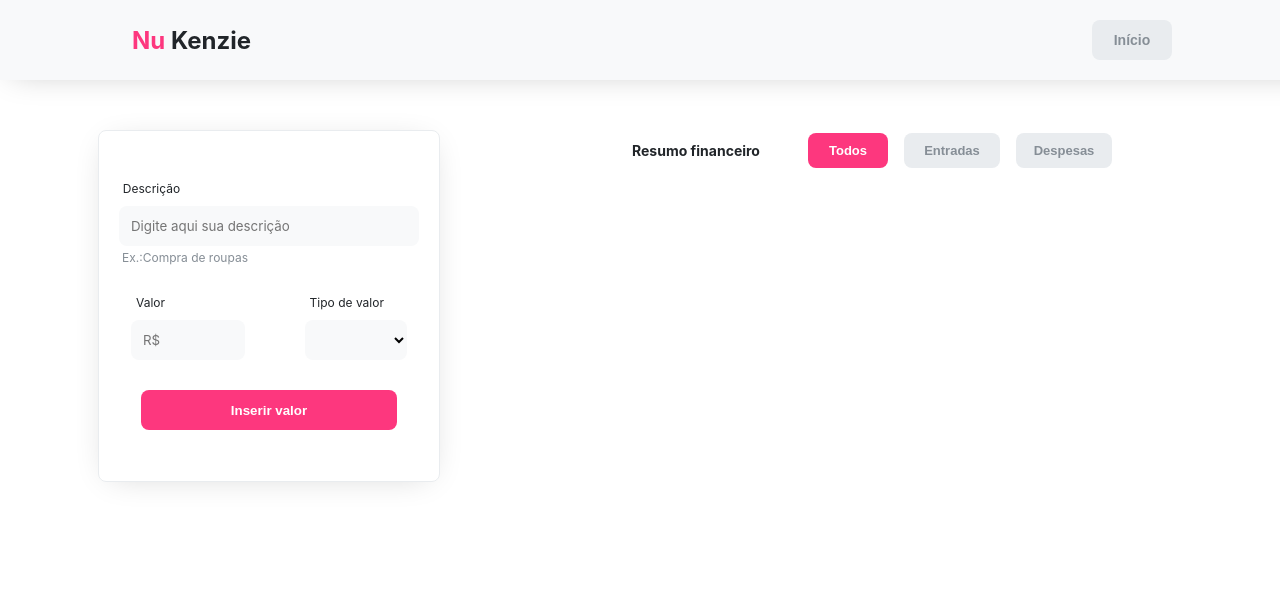
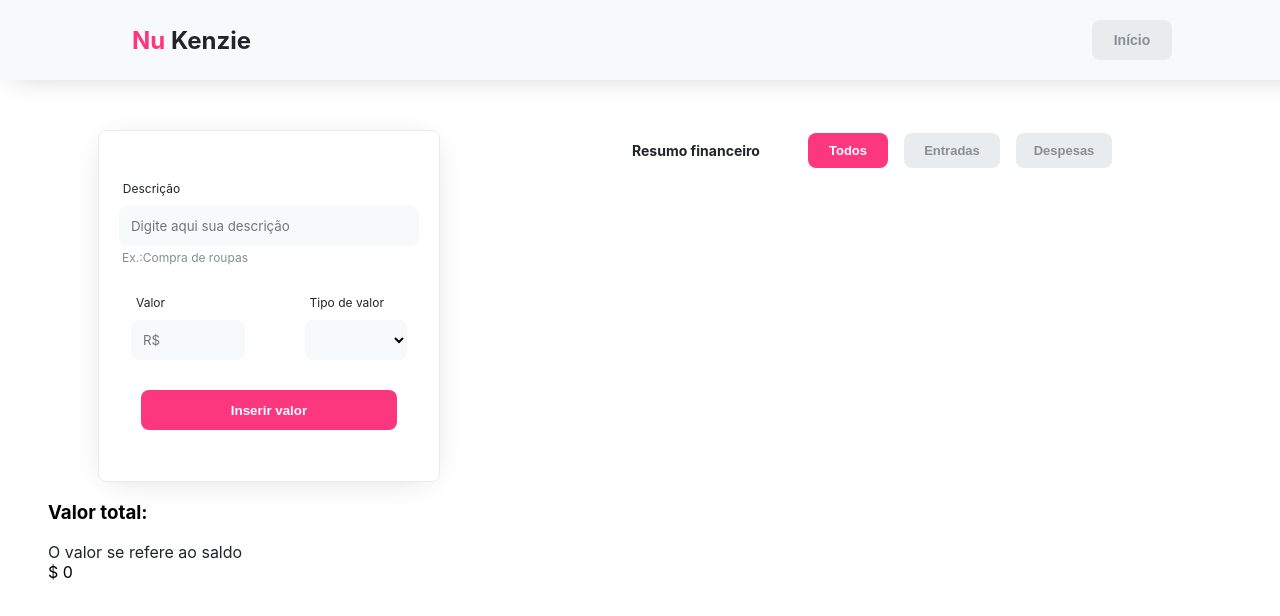
Before and after one commit to Kenzie-Academy-Brasil-Developers/react-entrega-s1-nu-kenzie-claudiamld, a React (Create React App) app: page / in a window 1280 px wide. Shown: the top 616 px of the page. Built offline with nearby package versions, Linux system fonts and the light colour scheme.

Commit message:
TotalMoney component created

```diff
--- a/src/App.js
+++ b/src/App.js
@@ -1,26 +1,38 @@
-import { useState } from 'react';
+import { useEffect, useState } from 'react';
 import './App.css';
 import { Form } from './Components/Form';
 import { Header } from './Components/Header';
 import { Button } from './Components/Button';
 import { List } from './Components/List';
+import { TotalMoney } from './Components/TotalMoney';
 
 function App() {
 
-  const [listTransactions, setListTransactions] = useState([
-    // {description: "Salário recebido", transactionType: "entrada", valuePrice: 2500},
-    // {description: "Conta de luz", transactionType: "saída", valuePrice: -150},
-  ])
+  const [listTransactions, setListTransactions] = useState([])
+  const [balance, setBalance] = useState(0)
 
-  console.log(listTransactions);
+  const balanceCalculate = () => {
+    const receives = listTransactions.filter(transaction => transaction.transactionType === 'Entrada').reduce((acc, currValue) => currValue.valuePrice + acc, 0)
+    const withdraws = listTransactions.filter(transaction => transaction.transactionType === 'Despesa').reduce((acc, currValue) => currValue.valuePrice + acc, 0)
+    const result = receives - withdraws
+    setBalance(result)
+  }
+
+  useEffect(() => {
+    balanceCalculate()
+  }, [listTransactions])
+
   return (
     <div className="App">
         <Header />
       <div className="App-body">
 
+      <div>
         <div className='formBox'>
           <Form listTransactions={listTransactions} setListTransactions={setListTransactions} />
         </div>
+        <TotalMoney totalValue={balance} />
+      </div>
 
         <div className='cardsVitrine'>
           <div className='btnFiltros'>
--- a/src/Components/Form/index.jsx
+++ b/src/Components/Form/index.jsx
@@ -12,7 +12,7 @@ export const Form = ({listTransactions, setListTransactions}) => {
 
         const transaction = {
           description: description,
-          valuePrice: valuePrice,
+          valuePrice: Number(valuePrice),
           transactionType: transactionType
         }
 
--- a/src/Components/List/index.jsx
+++ b/src/Components/List/index.jsx
@@ -11,7 +11,7 @@ export const List = ({listTransactions}) => {
                 <Card
                     key={index}
                     description={transaction.description}
-                    valuePrice={ `R$ ${transaction.valuePrice},00`}
+                    valuePrice={transaction.valuePrice}
                     transactionType={transaction.transactionType}
                 />
             ))}
--- a/src/Components/TotalMoney/index.jsx
+++ b/src/Components/TotalMoney/index.jsx
@@ -1,3 +1,13 @@
-export const TotalMoney = () => {
-
+export const TotalMoney = ({totalValue}) => {
+    return(
+        <div>
+            <div>
+                <h3>Valor total:</h3>
+                <span>O valor se refere ao saldo</span>
+            </div>
+            <div>
+                $ {totalValue}
+            </div>
+        </div>
+    )
 }
```
